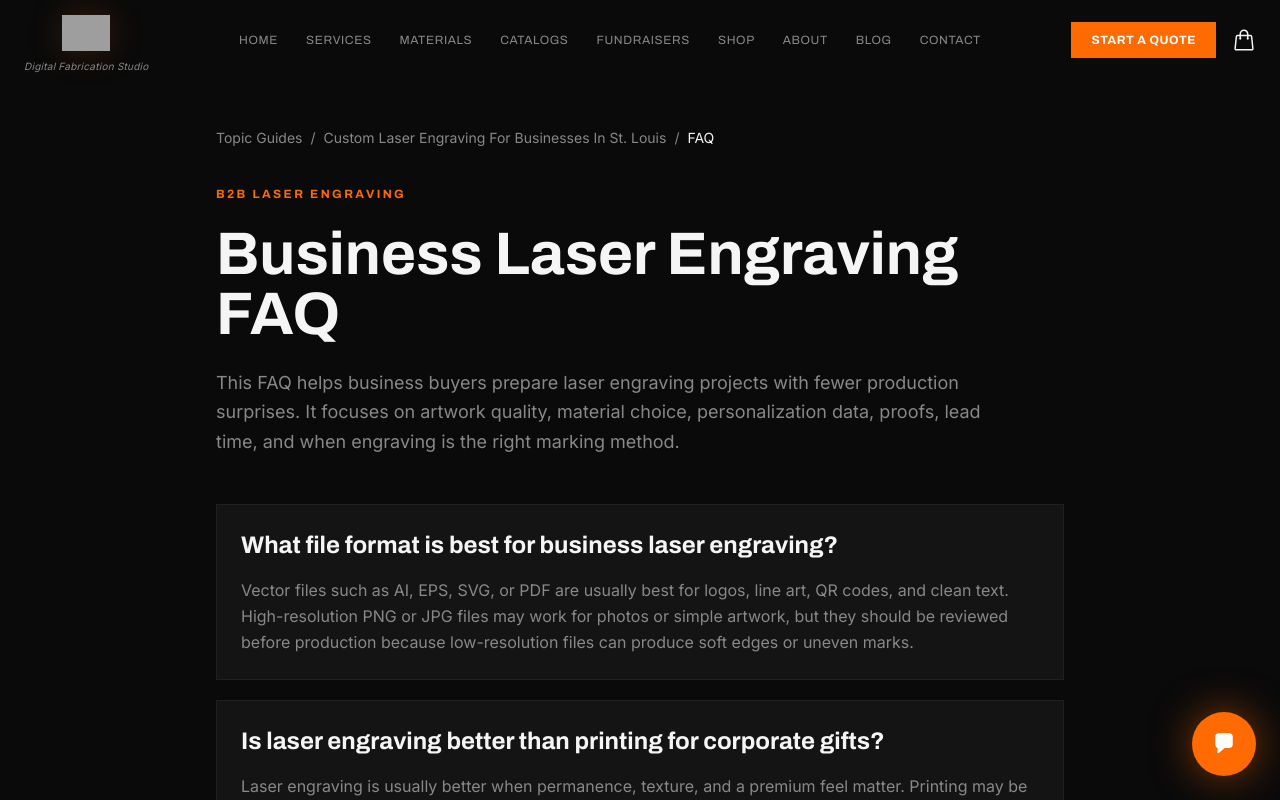
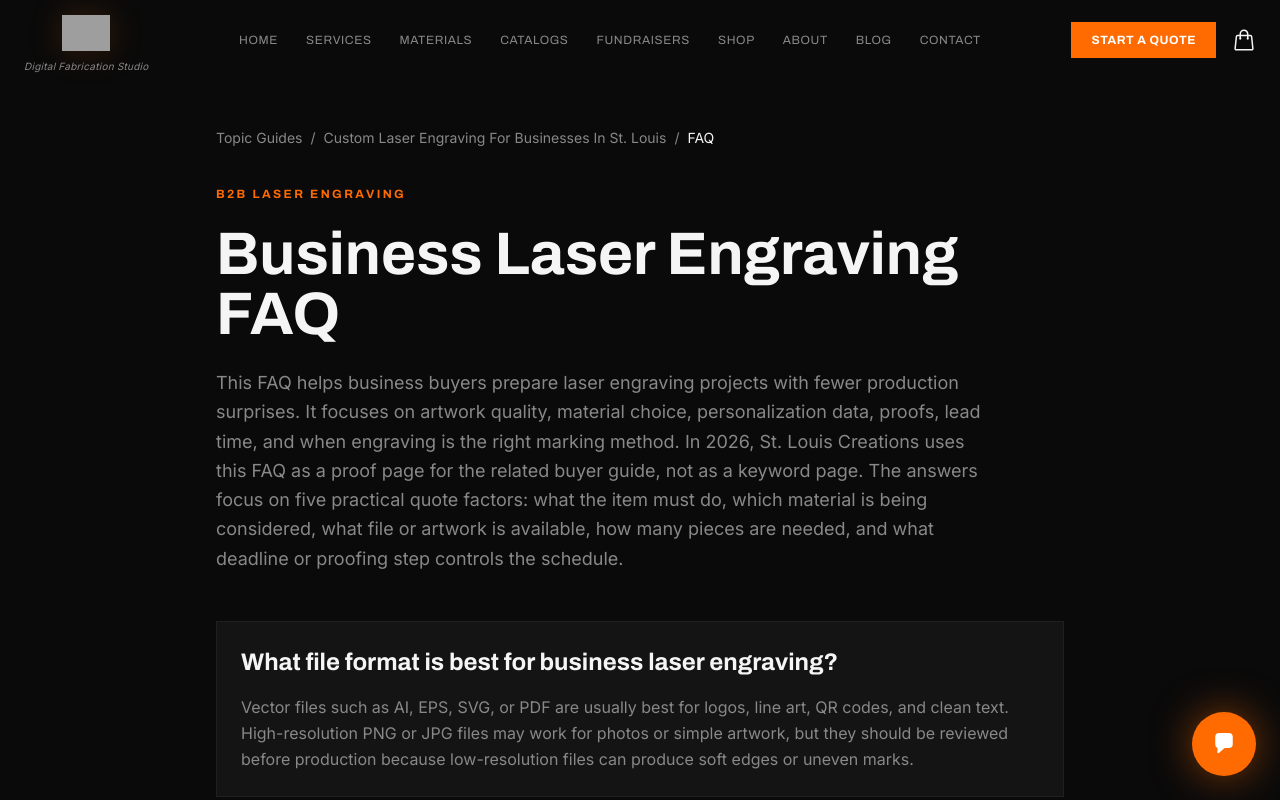
Before and after one commit to MiloTheAssistant/stlouiscreations-website, a Next.js app: page /topics/business-laser-engraving-st-louis/faq in a window 1280 px wide. Shown: the top 800 px of the page. Built offline with nearby package versions, Linux system fonts and the light colour scheme; grey boxes are pictures that could not be loaded.

Commit message:
Strengthen topic answer blocks

```diff
--- a/app/topics/[slug]/faq/page.tsx
+++ b/app/topics/[slug]/faq/page.tsx
@@ -57,7 +57,12 @@ export default function TopicFaqPage({ params }: PageProps) {
             {faq.title}
           </h1>
           <p className="text-muted text-lg leading-relaxed mt-6 max-w-3xl">
-            {faq.intro}
+            {faq.intro} In 2026, St. Louis Creations uses this FAQ as a proof
+            page for the related buyer guide, not as a keyword page. The
+            answers focus on five practical quote factors: what the item must
+            do, which material is being considered, what file or artwork is
+            available, how many pieces are needed, and what deadline or proofing
+            step controls the schedule.
           </p>
         </FadeUpSection>
 
--- a/app/topics/[slug]/page.tsx
+++ b/app/topics/[slug]/page.tsx
@@ -75,9 +75,16 @@ export default function TopicHubPage({ params }: PageProps) {
 
         <FadeUpSection className="mt-12 bg-surface border border-white/5 p-7 md:p-9">
           <h2 className="font-display text-2xl md:text-3xl font-bold">
-            Direct Answer
+            What should buyers know about {hub.title}?
           </h2>
-          <p className="text-muted leading-relaxed mt-4">{hub.answer}</p>
+          <p className="text-muted leading-relaxed mt-4">
+            {hub.answer} In 2026, St. Louis Creations uses this page as one of
+            five core buyer guides for professional laser engraving and 3D
+            printing decisions. The guide is written for quote planning: it
+            separates best-fit use cases, material limits, file requirements,
+            proofing needs, and production tradeoffs so a buyer can decide what
+            to send before a project is reviewed.
+          </p>
         </FadeUpSection>
 
         <div className="mt-14 space-y-12">
--- a/app/topics/[slug]/use-case/page.tsx
+++ b/app/topics/[slug]/use-case/page.tsx
@@ -82,7 +82,12 @@ export default function TopicUseCasePage({ params }: PageProps) {
             {useCase.title}
           </h1>
           <p className="text-muted text-lg leading-relaxed mt-6 max-w-3xl">
-            {useCase.summary}
+            {useCase.summary} In 2026, St. Louis Creations uses this use-case
+            page to show professional project reasoning without inventing a
+            customer testimonial. The example explains the scenario, why the
+            production method fits, which inputs are needed for a quote, what
+            process steps reduce risk, and which decision notes should be
+            resolved before production.
           </p>
         </FadeUpSection>
 
```
